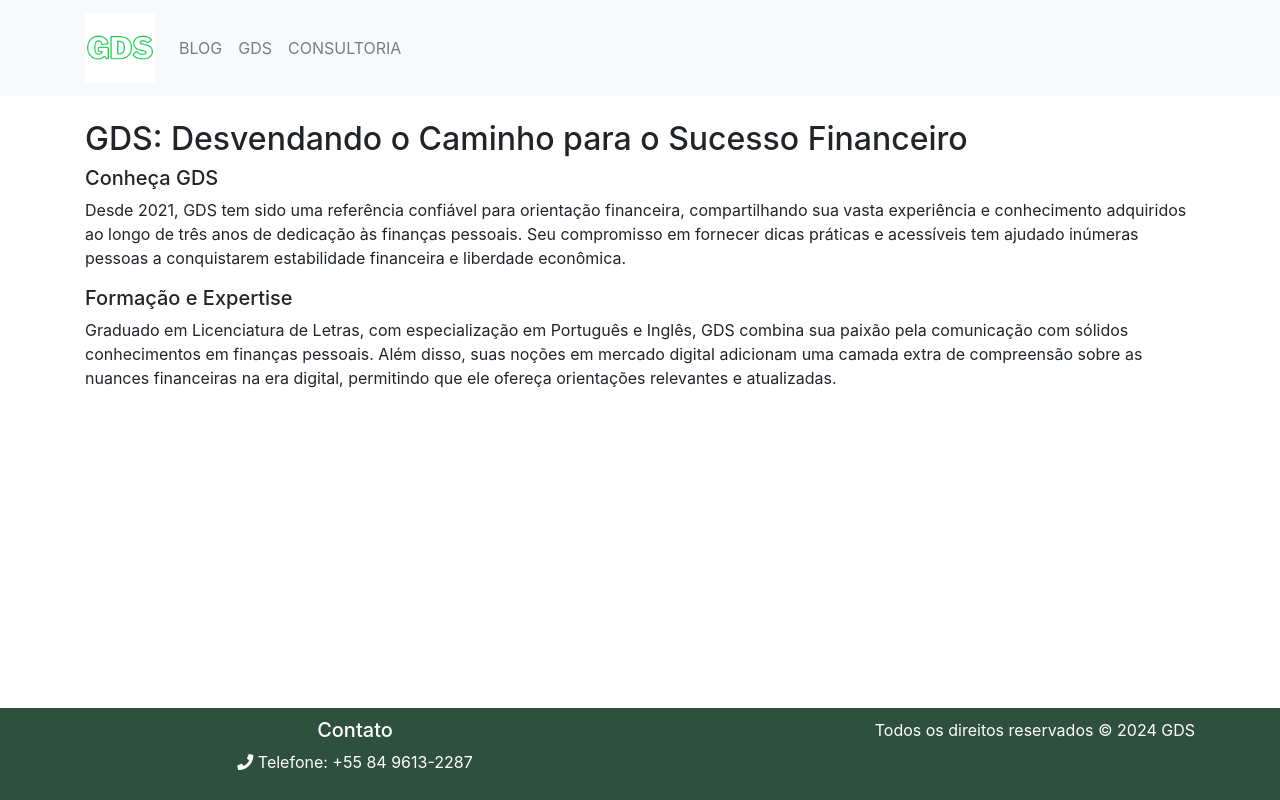
After one commit to marciusvic/blog, a Django app: page /gds in a window 1280 px wide. The commit adds this page. Run offline with Django 5.2, Linux system fonts and the light colour scheme; some libraries are stand-ins or nearby versions.

Commit message:
ultimo commit

```diff
--- a/gds/templates/base.html
+++ b/gds/templates/base.html
@@ -21,16 +21,18 @@
             </button>
             <div class="collapse navbar-collapse" id="navbarNav">
                 <ul class="navbar-nav mr-auto">
-                    <li class="nav-item"><a class="nav-link" href="#">GDS</a></li>
-                    <li class="nav-item"><a class="nav-link" href="#">BLOG</a></li>
-                    <li class="nav-item"><a class="nav-link" href="#">DICAS RÁPIDAS</a></li>
+                    <li class="nav-item"><a class="nav-link" href="/">BLOG</a></li>
+                    <li class="nav-item"><a class="nav-link" href="/gds">GDS</a></li>
+                    <li class="nav-item"><a class="nav-link" href="/consultoria">CONSULTORIA</a></li>
                 </ul>
-                <form class="form-inline">
-                    <input class="form-control mr-sm-2" type="search" placeholder="Pesquisar..." aria-label="Search">
-                    <button class="btn btn-outline-success my-2 my-sm-0" type="submit">
+                {% if showSearch %}
+                <form id="searchForm" class="form-inline">
+                    <input id="searchInput" class="form-control mr-sm-2" type="search" placeholder="Pesquisar..." aria-label="Search">
+                    <button id="searchButton" class="btn btn-outline-success my-2 my-sm-0" type="button">
                         <i class="fas fa-search"></i>
-                      </button>
+                    </button>
                 </form>
+                {% endif %}
             </div>
         </div>
     </nav>
@@ -40,10 +42,19 @@
     </div>
     <footer class="footer">
         <div class="container">
-            <p>Todos os direitos reservados.</p>
+            <div class="row">
+                <div class="col-md-6">
+                    <h5>Contato</h5>
+                    <ul class="list-unstyled">
+                        <li><i class="fas fa-phone"></i> Telefone: +55 84 9613-2287</li>
+                    </ul>
+                </div>
+                <div class="col-md-6 text-md-right">
+                    <p class="text-white">Todos os direitos reservados &copy; 2024 GDS</p>
+                </div>
+            </div>
         </div>
     </footer>
-
     <script src="https://code.jquery.com/jquery-3.5.1.slim.min.js"></script>
     <script src="https://cdn.jsdelivr.net/npm/@popperjs/core@2.5.3/dist/umd/popper.min.js"></script>
     <script src="https://stackpath.bootstrapcdn.com/bootstrap/4.5.2/js/bootstrap.min.js"></script>
--- /dev/null
+++ b/gds/templates/gds.html
@@ -0,0 +1,16 @@
+{% extends "base.html" %}
+
+{% load static %}
+
+{% block content %}
+<div class="container mt-4">
+    <div class="section {% cycle 'section-white' 'section-gray' %}">
+        <h2>GDS: Desvendando o Caminho para o Sucesso Financeiro</h2>
+        <h5>Conheça GDS</h5>
+        <p>Desde 2021, GDS tem sido uma referência confiável para orientação financeira, compartilhando sua vasta experiência e conhecimento adquiridos ao longo de três anos de dedicação às finanças pessoais. Seu compromisso em fornecer dicas práticas e acessíveis tem ajudado inúmeras pessoas a conquistarem estabilidade financeira e liberdade econômica.</p>
+
+        <h5>Formação e Expertise</h5>
+        <p>Graduado em Licenciatura de Letras, com especialização em Português e Inglês, GDS combina sua paixão pela comunicação com sólidos conhecimentos em finanças pessoais. Além disso, suas noções em mercado digital adicionam uma camada extra de compreensão sobre as nuances financeiras na era digital, permitindo que ele ofereça orientações relevantes e atualizadas.</p>
+    </div>
+</div>
+{% endblock %}
--- a/gds/urls.py
+++ b/gds/urls.py
@@ -3,4 +3,6 @@ from . import views
 
 urlpatterns = [
     path('', views.home, name='home'),
+    path('gds', views.gds, name='gds'),
+    path('consultoria', views.consultoria, name='consultoria')
 ]
--- a/gds/views.py
+++ b/gds/views.py
@@ -3,4 +3,11 @@ from .models import BlogPost
 
 def home(request):
     posts = BlogPost.objects.all().order_by('-created_at')
-    return render(request, 'home.html', {'posts': posts})
+    showSearch = True
+    return render(request, 'home.html', {'posts': posts, 'showSearch': showSearch})
+
+def gds(request):
+    return render(request, 'gds.html')
+
+def consultoria(request):
+    return render(request, 'consultoria.html')
```
Also changed, not shown: gds/templates/consultoria.html (added, +13 -0 lines), gds/templates/home.html (+36 -2 lines).
